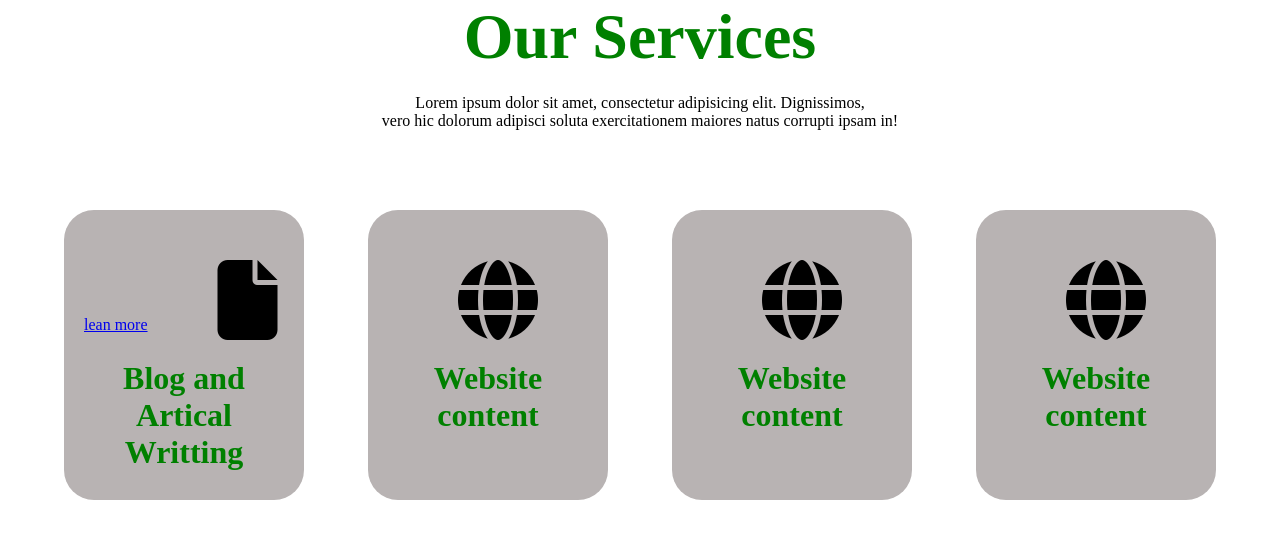
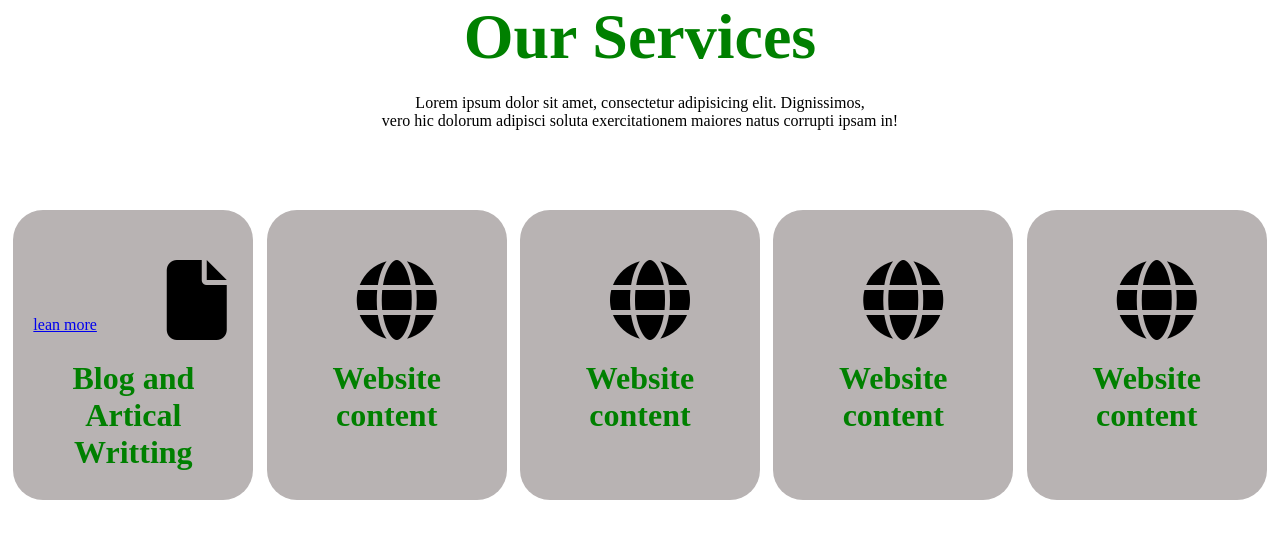
Before and after one commit to JacfarMohaz/test_, a plain HTML site: page index.html in a window 1280 px wide. Drawn offline with Linux system fonts and the light colour scheme.

Commit message:
adding one box

```diff
--- a/index.html
+++ b/index.html
@@ -35,6 +35,11 @@
             <i class="fa-solid fa-globe"></i>
             <h1>Website <br> content</h1>
          </div>
+         <!-- box5 -->
+         <div class="box">
+            <i class="fa-solid fa-globe"></i>
+            <h1>Website <br> content</h1>
+         </div>
 
     </div>
 
```
